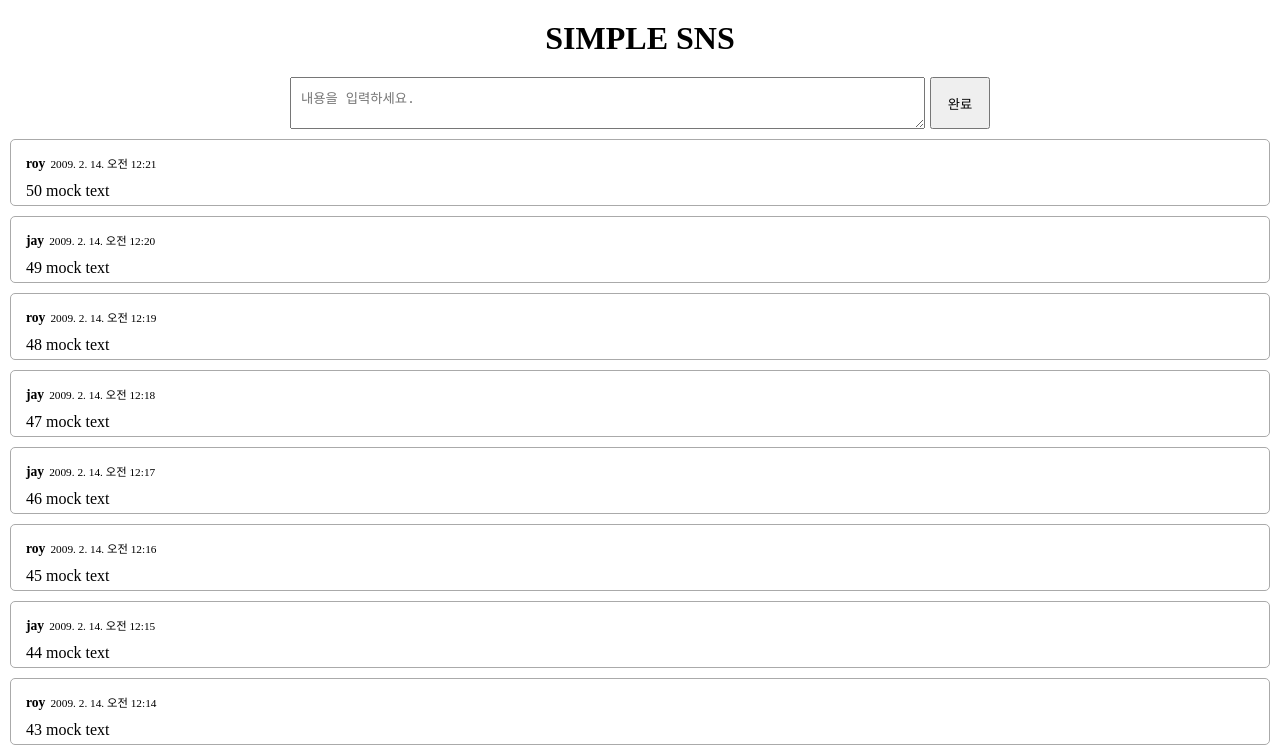
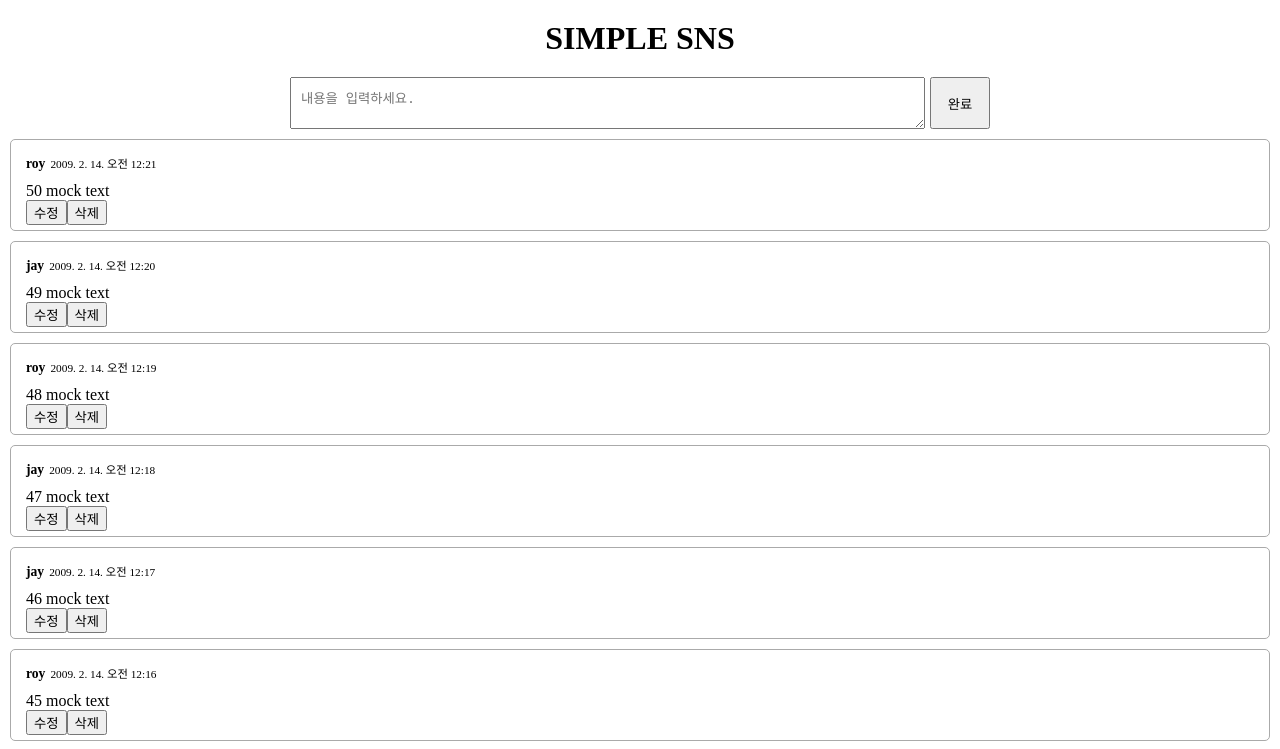
Before and after one commit to howwant/full-react, a Next.js app in the folder client/: page / in a window 1280 px wide. Shown: the top 749 px of the page. Built offline with nearby package versions, Linux system fonts and the light colour scheme.

Commit message:
프론트엔드 세팅완료

```diff
--- a/client/components/MsgInput.js
+++ b/client/components/MsgInput.js
@@ -1,17 +1,17 @@
 import { useRef } from "react"
 
-const MsgInput = ({mutate}) => {
+const MsgInput = ({mutate, text='', id = undefined }) => {
     const textRef = useRef(null)
     const onSubmit = (e) => {
         e.preventDefault()
         e.stopPropagation()
         const text = textRef.current.value
         textRef.current.value = ''
-        mutate(text)
+        mutate(text, id)
     }
     return (
         <form className="messages__input" onSubmit={onSubmit}>
-            <textarea ref={textRef} placeholder="내용을 입력하세요."/>
+            <textarea ref={textRef} defaultValue={text} placeholder="내용을 입력하세요."/>
             <button type="submit">완료</button>
         </form>
     )
--- a/client/components/MsgItem.js
+++ b/client/components/MsgItem.js
@@ -1,4 +1,6 @@
-const MsgItem = ({ userId, timestamp, text }) => (
+import MsgInput from "./MsgInput";
+
+const MsgItem = ({ id, userId, timestamp, text, onUpdate, isEditing, startEdit,onDelete }) => (
     <li className="messages__item">
         <h3>
             {userId}{''}
@@ -13,7 +15,15 @@
                 })}
             </sub>
         </h3>
-        {text}
+        {isEditing ? (
+            <>
+                <MsgInput mutate={onUpdate} text={text} id={id}/>
+            </>
+        ) : text}
+        <div className="messages_buttons">
+            <button onClick={startEdit}>수정</button>
+            <button onClick={onDelete}>삭제</button>
+        </div>
     </li>
 )
 
--- a/client/components/MsgList.js
+++ b/client/components/MsgList.js
@@ -12,6 +12,8 @@
 }))
 const MsgList = () => {
     const [ msgs, setMsgs ] = useState(originalMsgs)
+    const [ editingId, setEditingId ] = useState(null)
+
     const onCreate = text => {
         const newMsg = {
             id: msgs.length + 1,
@@ -23,12 +25,44 @@
         console.log(msgs)
     }
 
+    const onUpdate = (text, id) => {
+        setMsgs(msgs => {
+            const targetIndex = msgs.findIndex(msg => msg.id === id)
+            if (targetIndex < 0) return msgs
+            const newMsgs = [...msgs]
+            newMsgs.splice(targetIndex,1,{
+                ...msgs[targetIndex],
+                text,
+            })
+            return newMsgs
+        })
+        doneEdit()
+    }
+
+    const onDelete = (id) => {
+        setMsgs(msgs => {
+            const targetIndex = msgs.findIndex(msg => msg.id === id)
+            if (targetIndex < 0) return msgs
+            const newMsgs = [...msgs]
+            newMsgs.splice(targetIndex,1)
+            return newMsgs
+        })
+    }
+
+    const doneEdit = () => setEditingId(null)
+
     return (
         <>
         <MsgInput mutate={onCreate}/>
         <ul className="messages">
         { msgs.map(x =>
-        <MsgItem key={x.id}{ ...x } />
+        <MsgItem
+        key={x.id}{ ...x }
+        onUpdate={onUpdate}
+        startEdit={() => setEditingId(x.id)}
+        isEditing={editingId === x.id}
+        onDelete={() => onDelete(x.id)}
+        />
         )}
         </ul>
         </>
```
